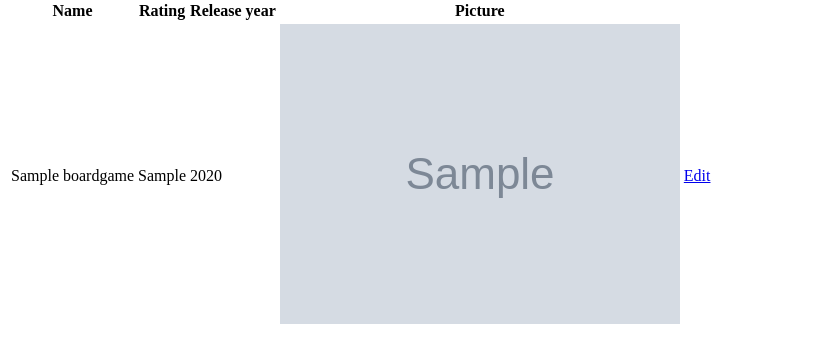
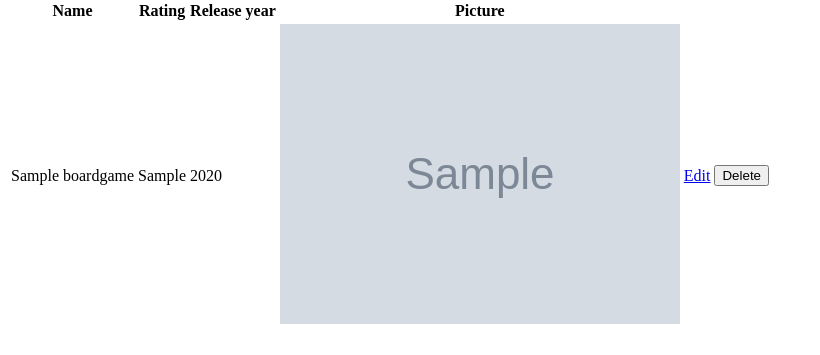
Before and after one commit to Tom-Lcr/boardgame-library, a Symfony app: template templates/boardgames/show.html.twig in a window 1280 px wide. Shown: the part 99-454 px from the top of the page, without its empty margins (0-820 px from the left). Run offline with Twig, Linux system fonts and the light colour scheme; the template is opened without the code that fills it: most values are stand-ins (such as "Sample title", 1, 10 or a date in 2020); grey boxes marked "Sample" are stand-in pictures; some libraries are stand-ins or nearby versions.

Commit message:
delete added

```diff
--- a/src/Controller/BoardgameController.php
+++ b/src/Controller/BoardgameController.php
@@ -49,7 +49,7 @@ class BoardgameController extends AbstractController
         ]);
     }
 
-    #[Route('/boardgames/{id}', name: 'app_boardgame_edit', methods: ['GET', 'POST'])]
+    #[Route('/boardgames/edit/{id}', name: 'app_boardgame_edit', methods: ['GET', 'POST'])]
     public function edit(Boardgame $boardgame, Request $request): Response
     {
         $form = $this->createForm(BoardgameType::class, $boardgame);
@@ -66,7 +66,7 @@ class BoardgameController extends AbstractController
         ]);
     }
 
-    #[Route('/boardgames/{id}/delete', name: 'app_boardgame_delete')]
+    #[Route('/boardgames/delete/{id}', name: 'app_boardgame_delete', methods: ['POST', 'DELETE'])]
     public function delete(Request $request, Boardgame $boardgame): Response
     {
         if ($this->isCsrfTokenValid('delete'.$boardgame->getId(), $request->request->get('_token'))) {
@@ -77,5 +77,4 @@ class BoardgameController extends AbstractController
         return $this->redirectToRoute('app_boardgame');
     }
 
-
     }
--- a/templates/boardgames/show.html.twig
+++ b/templates/boardgames/show.html.twig
@@ -27,6 +27,13 @@
                     <td class="px-6 py-4 whitespace-nowrap">{{ boardgame.releaseYear }}</td>
                     <td class="px-6 py-4 whitespace-nowrap"><img src="{{ asset(boardgame.imagePath) }}" alt="{{ boardgame.title }}" class="w-16 h-16"></td>
                     <td class="px-6 py-4 whitespace-nowrap"><a href="{{ path('app_boardgame_edit', {'id': boardgame.id}) }}">Edit</a></td>
+                    <td>
+                      <form action="{{ path('app_boardgame_delete', {'id': boardgame.id}) }}" method="POST" onsubmit="return confirm('Are you sure you want to delete this boardgame?')">
+                        <input type="hidden" name="_method" value="DELETE">
+                         <input type="hidden" name="_token" value="{{ csrf_token('delete' ~ boardgame.id) }}">
+                         <button type="submit" class="text-red-500 font-bold">Delete</button>
+                       </form>
+                    </td>
                 </tr>
             {% endfor %}
         </tbody>
```
